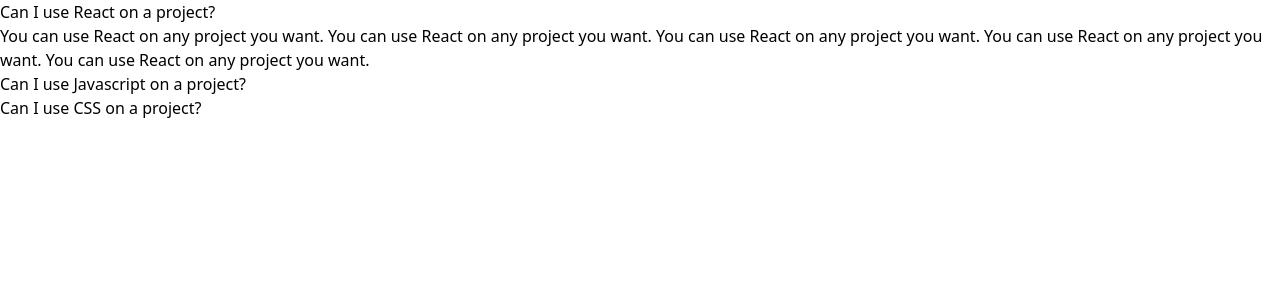
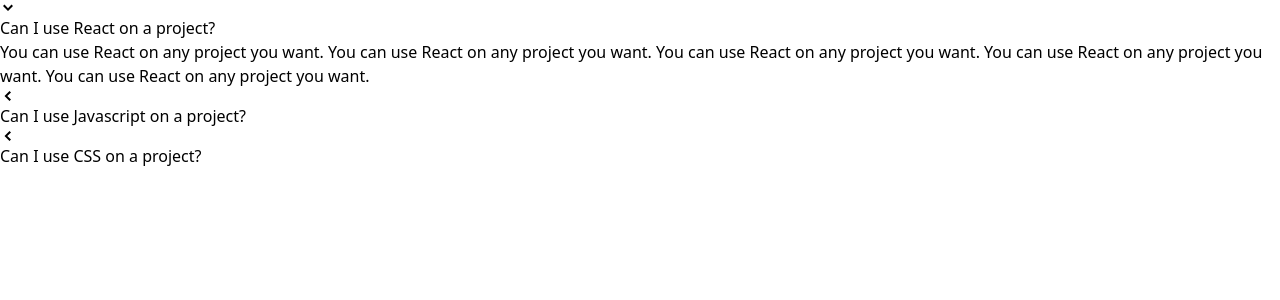
Before and after one commit to mwoitek/react-components-examples, a React (Create React App) app: page / in a window 1280 px wide. Shown: the top 300 px of the page. Built offline with nearby package versions, Linux system fonts and the light colour scheme.

Commit message:
Display icons in Accordion

```diff
--- a/src/components/Accordion.js
+++ b/src/components/Accordion.js
@@ -1,18 +1,30 @@
 import { useState } from 'react';
+import { GoChevronDown, GoChevronLeft } from 'react-icons/go';
 
 function Accordion({ items }) {
   const [expandedIndex, setExpandedIndex] = useState(0);
 
+  const handleClick = (index) => {
+    setExpandedIndex(index);
+  };
+
   const renderedItems = items.map((item, index) => {
     const isExpanded = index === expandedIndex;
+    const icon = (
+      <span>{isExpanded ? <GoChevronDown /> : <GoChevronLeft />}</span>
+    );
 
     return (
       <div key={item.id}>
-        <div onClick={() => setExpandedIndex(index)}>{item.label}</div>
+        <div onClick={() => handleClick(index)}>
+          {icon}
+          {item.label}
+        </div>
         {isExpanded && <div>{item.content}</div>}
       </div>
     );
   });
+
   return <div>{renderedItems}</div>;
 }
 
```
